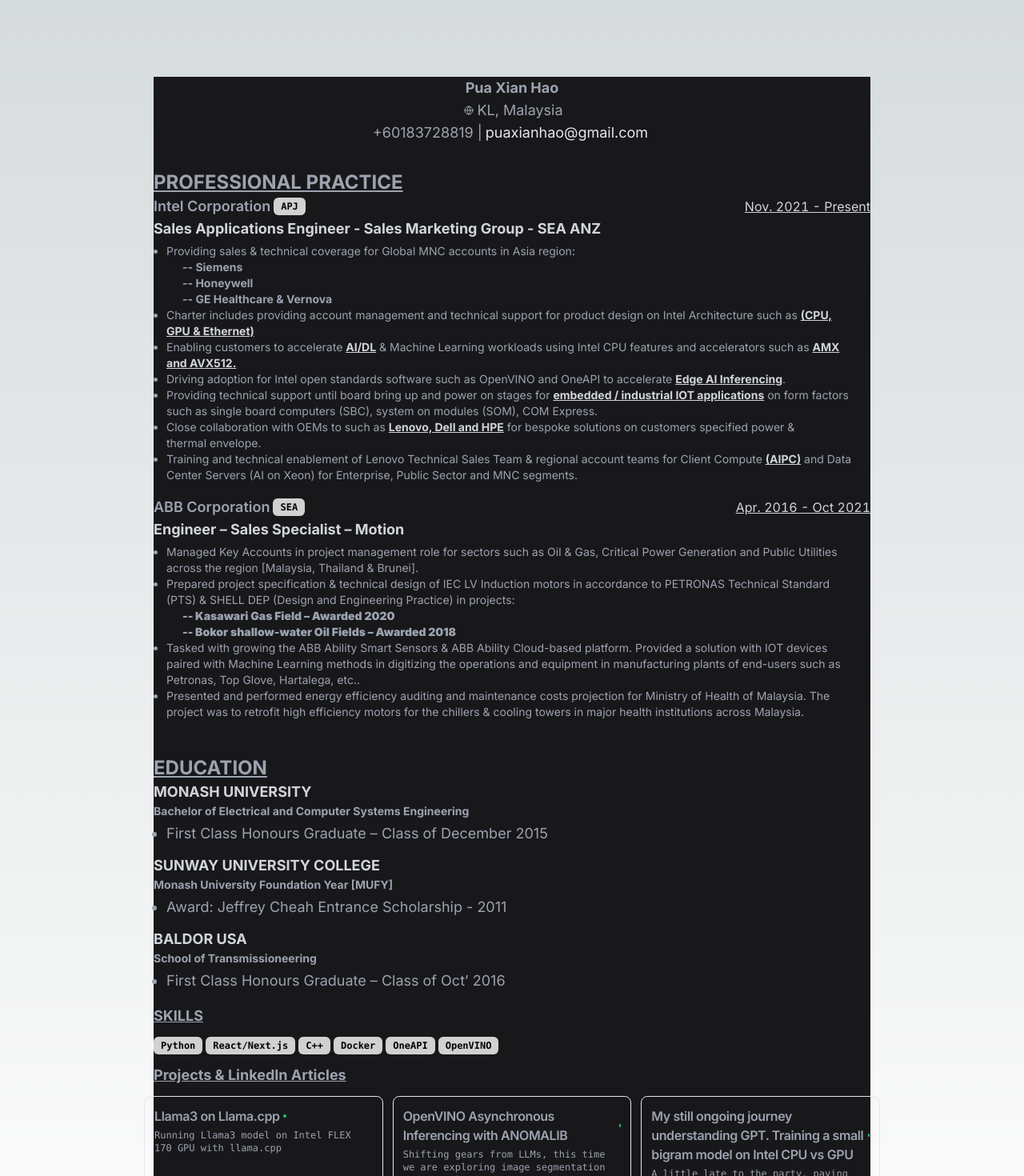
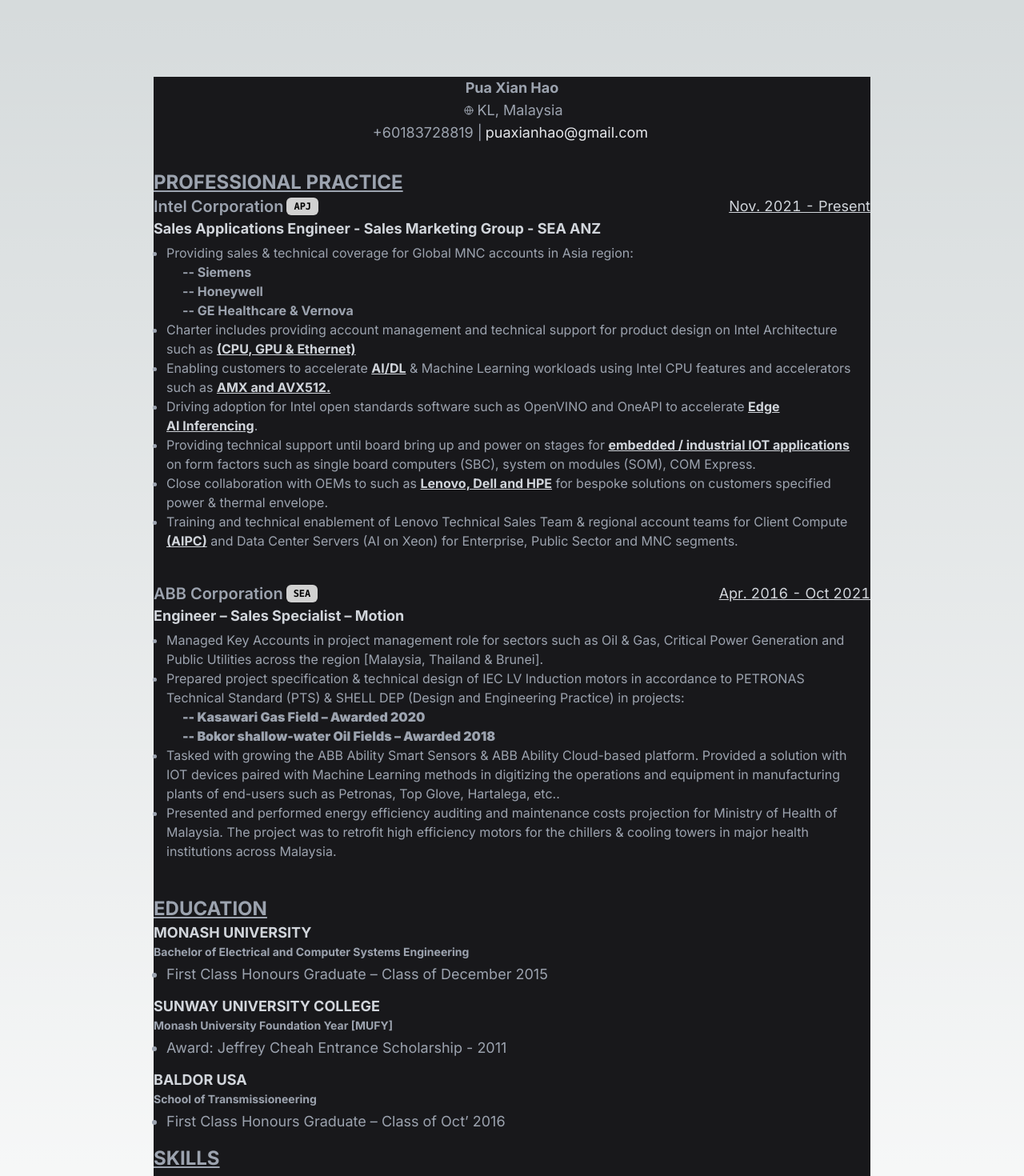
Before and after one commit to jasonpxh128/pxh, a Next.js app: page / in a window 1280 px wide. Shown: the top 1470 px of the page at 80% size. Built offline with nearby package versions, Linux system fonts and the light colour scheme.

Commit message:
Edited more formating on the H1

```diff
--- a/app/page.tsx
+++ b/app/page.tsx
@@ -31,9 +31,9 @@
 
             <div className="rounded-lg bg-card text-card-foreground">
               <div className="flex flex-col space-y-2">
-                <div className="flex items-center justify-between gap-x-2 text-base">
+                <div className="flex items-center justify-between gap-x-2 ">
                   <h3 className="  inline-flex items-center justify-center gap-x-1 font-semibold leading-none">
-                    <a className="text-sm md:text-lg hover:underline" href="https://www.linkedin.com/company/intel-corporation/mycompany/verification/">Intel Corporation</a>
+                    <a className="text-base md:text-xl hover:underline" href="https://www.linkedin.com/company/intel-corporation/mycompany/verification/">Intel Corporation</a>
                     <span className="inline-flex gap-x-1 md:gap-x-2">
                       <div className=" inline-flex items-center rounded-md border px-2 py-0.5 font-semibold font-mono transition-colors focus:outline-none focus:ring-2 focus:ring-ring focus:ring-offset-2 text-nowrap border-transparent  bg-white/80 text-black hover:bg-white/60 align-middle text-xs md:hidden  ">APJ</div>
                       <div className=" hidden md:inline-flex items-center rounded-md border px-2 py-0.5 font-semibold font-mono transition-colors focus:outline-none focus:ring-2 focus:ring-ring focus:ring-offset-2 text-nowrap border-transparent  bg-white/80 text-black hover:bg-white/60 align-middle text-xs ">APJ</div>
@@ -46,7 +46,7 @@
               {/* <p className="  md:text-xl text-gray-300 mt-2 font-bold">Intel Malaysia Sdn Bhd</p> */}
               <p className=" text-sm md:text-lg mt-0 font-bold text-gray-300">Sales Applications Engineer - Sales Marketing Group - SEA ANZ</p>
               {/* <p>Nov 2021 - current</p> */}
-              <div className="mx-3 p-1 text-pretty text-muted-foreground text-sm">
+              <div className=" text-sm mx-3 p-1 text-pretty text-muted-foreground md:text-base">
                 <ul className= "list-disc justify-normal">
                   <li>Providing sales & technical coverage for Global MNC accounts in Asia region:</li>
                   <p className=" indent-5 font-bold"> -- Siemens </p>
@@ -64,11 +64,11 @@
 
             </div>
 
-            <div className="rounded-lg bg-card text-card-foreground">
+            <div className="rounded-lg bg-card text-card-foreground mt-6">
               <div className="flex flex-col space-y-2">
-                <div className="flex items-center justify-between gap-x-2 text-base">
+                <div className="flex items-center justify-between gap-x-2 ">
                   <h3 className="  inline-flex items-center justify-center gap-x-1 font-semibold leading-none mt-3">
-                    <a className=" text-sm md:text-lg hover:underline" href="https://www.linkedin.com/company/intel-corporation/mycompany/verification/">ABB Corporation</a>
+                    <a className=" text-base md:text-xl hover:underline" href="https://www.linkedin.com/company/intel-corporation/mycompany/verification/">ABB Corporation</a>
                     <span className="inline-flex gap-x-1 md:gap-x-2">
                       <div className=" inline-flex items-center rounded-md border px-2 py-0.5 font-semibold font-mono transition-colors focus:outline-none focus:ring-2 focus:ring-ring focus:ring-offset-2 text-nowrap border-transparent  bg-white/80 text-black hover:bg-white/60 align-middle text-xs md:hidden  ">SEA</div>
                       <div className=" hidden md:inline-flex items-center rounded-md border px-2 py-0.5 font-semibold font-mono transition-colors focus:outline-none focus:ring-2 focus:ring-ring focus:ring-offset-2 text-nowrap border-transparent  bg-white/80 text-black hover:bg-white/60 align-middle text-xs ">SEA</div>
@@ -81,7 +81,7 @@
               {/* <p className="  md:text-xl text-gray-300 mt-2 font-bold">Intel Malaysia Sdn Bhd</p> */}
               <p className=" mt-0 font-bold text-gray-300">Engineer – Sales Specialist – Motion</p>
               {/* <p>Nov 2021 - current</p> */}
-              <div className="mx-3 p-1 text-pretty text-muted-foreground  text-sm">
+              <div className="text-sm mx-3 p-1 text-pretty text-muted-foreground  md:text-base">
                 <ul className= "list-disc justify-normal">
                   <li className=" justify-normal">Managed Key Accounts in project management role for sectors such as Oil & Gas, Critical Power Generation and Public Utilities across the region [Malaysia, Thailand & Brunei].</li>
                   <li>Prepared project specification & technical design of IEC LV Induction motors in accordance to PETRONAS Technical Standard (PTS) & SHELL DEP (Design and Engineering Practice) in projects:</li>
@@ -96,7 +96,7 @@
             </div>
 
 
-            <h1 className=" text-sm mt-10 font-bold underline hover:decoration-4 md:text-2xl">EDUCATION</h1>
+            <h1 className=" text-lg mt-10 font-bold underline hover:decoration-4 md:text-2xl">EDUCATION</h1>
             <p className=" text-sm md:text-lg  text-gray-300 font-bold">MONASH UNIVERSITY</p>
             <p className=" mt-0 font-bold text-sm">Bachelor of Electrical and Computer Systems Engineering</p>
             <div className="mx-3 p-1">
@@ -121,7 +121,7 @@
               </ul>
             </div>
 
-            <h1 className=" text-sm font-bold underline hover:decoration-4  md:text-lg my-3">SKILLS</h1>
+            <h1 className=" text-lg font-bold underline hover:decoration-4  md:text-2xl my-3">SKILLS</h1>
             <div className="flex flex-wrap gap-1">
               <div className="inline-flex items-center rounded-md border px-2 py-0.5 text-xs font-semibold font-mono transition-colors focus:outline-none focus:ring-2 focus:ring-ring focus:ring-offset-2 text-nowrap border-transparent bg-white/80 text-black hover:bg-white/60 text-[15px]"> Python </div>
               <div className="inline-flex items-center rounded-md border px-2 py-0.5 text-xs font-semibold font-mono transition-colors focus:outline-none focus:ring-2 focus:ring-ring focus:ring-offset-2 text-nowrap border-transparent bg-white/80 text-black hover:bg-white/60 text-[15px]"> React/Next.js </div>
@@ -132,7 +132,7 @@
 
             </div>
 
-            <h1 className=" text-sm font-bold underline hover:decoration-4  md:text-lg my-3">Projects & LinkedIn Articles</h1>
+            <h1 className=" text-lg font-bold underline hover:decoration-4  md:text-2xl my-3">Projects & LinkedIn Articles</h1>
             <div className="-mx-3 grid grid-cols-1 gap-3 print:grid-cols-3 print:gap-2 md:grid-cols-2 lg:grid-cols-3">
 
               <div className="rounded-lg bg-card text-card-foreground flex flex-col overflow-hidden border border-muted p-3">
```
